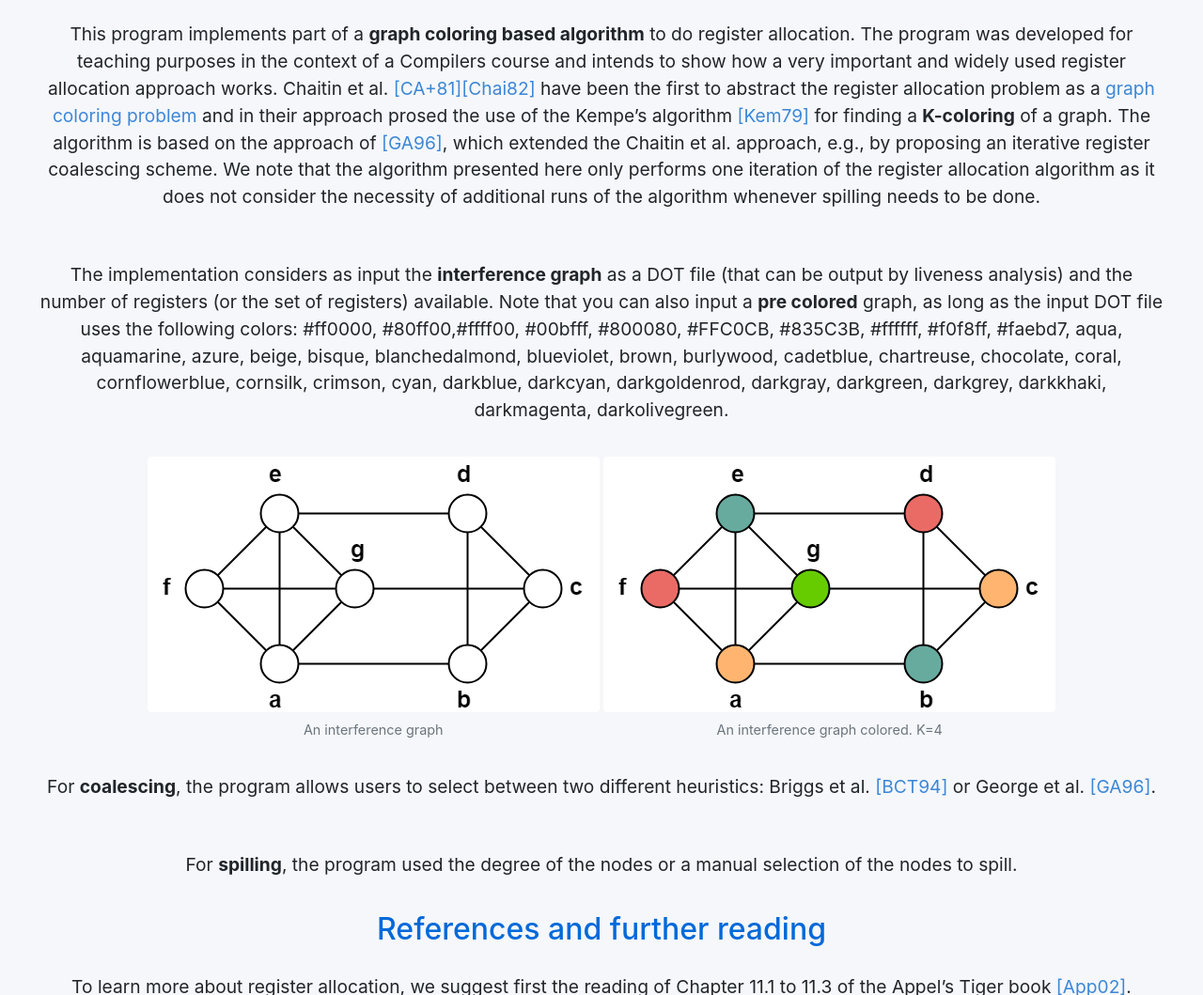
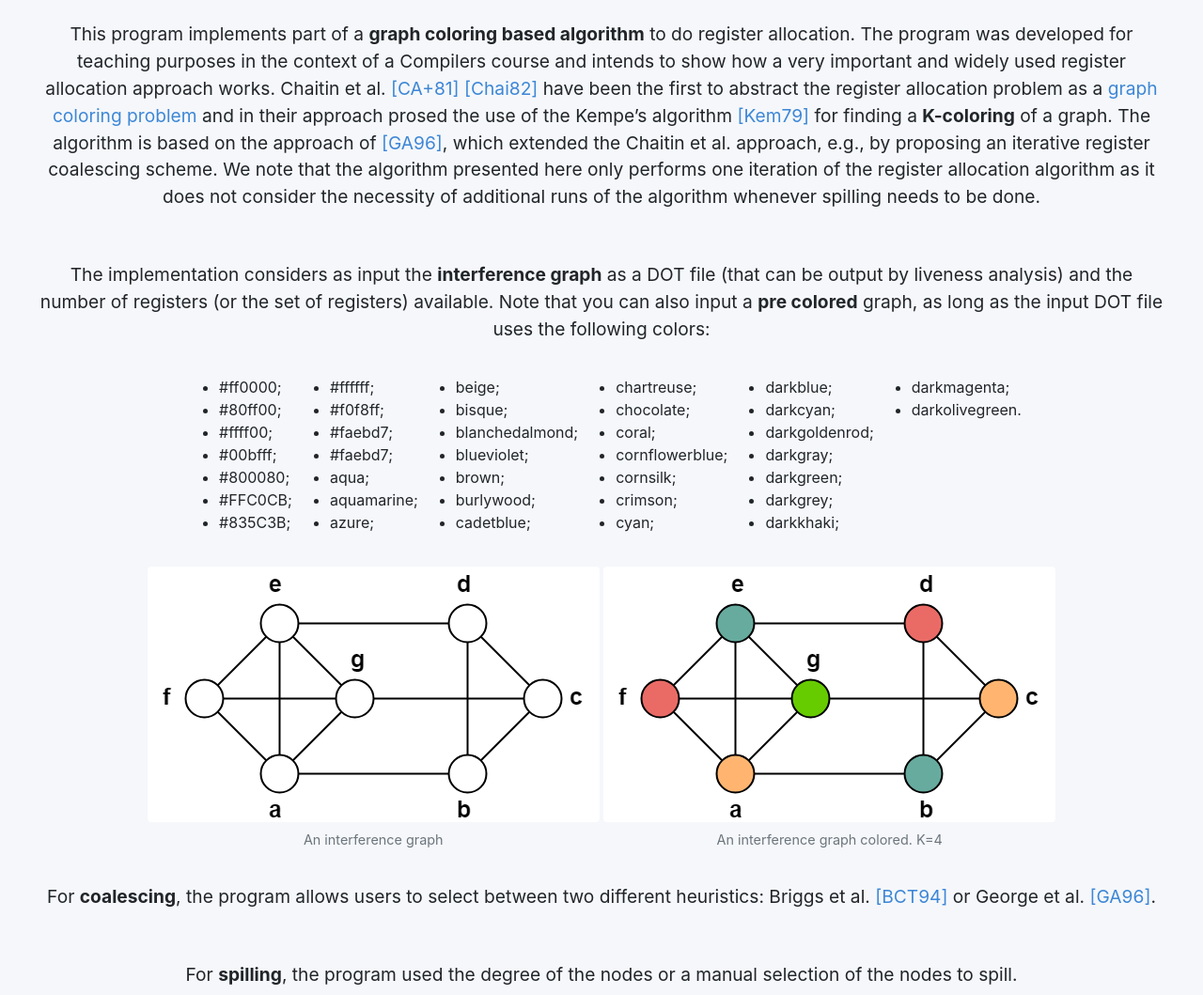
Before and after one commit to cdanielgomes/FEUP-Register-Allocation, a plain HTML site: page about.html in a window 1280 px wide. Shown: the part 751-1810 px from the top of the page at 94% size. Drawn offline with nearby package versions, Linux system fonts and the light colour scheme.

Commit message:
colors in columns

```diff
--- a/about.html
+++ b/about.html
@@ -1,15 +1,19 @@
 <!doctype html>
 <html lang="en">
+
 <head>
+
   <meta charset="utf-8">
   <meta name="viewport" content="width=device-width, initial-scale=1, shrink-to-fit=no">
 
   <!-- Bootstrap CSS -->
-    <link rel="stylesheet" href="https://stackpath.bootstrapcdn.com/bootstrap/4.3.1/css/bootstrap.min.css" integrity="sha384-ggOyR0iXCbMQv3Xipma34MD+dH/1fQ784/j6cY/iJTQUOhcWr7x9JvoRxT2MZw1T" crossorigin="anonymous">
+  <link rel="stylesheet" href="https://stackpath.bootstrapcdn.com/bootstrap/4.3.1/css/bootstrap.min.css" integrity="sha384-ggOyR0iXCbMQv3Xipma34MD+dH/1fQ784/j6cY/iJTQUOhcWr7x9JvoRxT2MZw1T"
+    crossorigin="anonymous">
   <link rel="stylesheet" href="css/about.css">
 
   <title>About this project</title>
 </head>
+
 <body>
   <div class="jumbotron">
     <h1 class="display-3">About this project</h1>
@@ -27,7 +31,14 @@
       Register Allocation
     </h1>
     <p class="text-center">
-        <strong><a href="https://en.wikipedia.org/wiki/Register_allocation">Register allocation</a></strong> is an important stage of compilers. It is responsible to allocate internal microprocessor registers for scalar variables in a software program. As the number of registers may not be enough to store, e.g., all the scalar variables in a function, some of those variables may have to be stored in memory (something that a compiler wants to avoid because of the overhead imposed by the memory access latencies). Register allocation considers that multiple variables might be allocated to the same register, the removal of <em>move instructions</em>, and cost models in order to select the variables to be stored in memory if needed.
+      <strong>
+        <a href="https://en.wikipedia.org/wiki/Register_allocation">Register allocation</a>
+      </strong> is an important stage of compilers. It is responsible to allocate internal microprocessor registers for scalar variables
+      in a software program. As the number of registers may not be enough to store, e.g., all the scalar variables in a function,
+      some of those variables may have to be stored in memory (something that a compiler wants to avoid because of the overhead
+      imposed by the memory access latencies). Register allocation considers that multiple variables might be allocated to
+      the same register, the removal of
+      <em>move instructions</em>, and cost models in order to select the variables to be stored in memory if needed.
     </p>
   </div>
 
@@ -36,43 +47,197 @@
       Register Allocation - Our project
     </h2>
     <p>
-        This program implements part of a <strong>graph coloring based algorithm</strong> to do register allocation. The program was developed for teaching purposes in the context of a Compilers course and intends to show how a very important and widely used register allocation approach works. Chaitin et al. <a href="#ca+81">[CA+81]</a><a href="#chai82">[Chai82]</a> have been the first to abstract the register allocation problem as a <a href="https://en.wikipedia.org/wiki/Graph_coloring">graph coloring problem</a> and in their approach prosed the use of the Kempe’s algorithm <a href="#kem79">[Kem79]</a> for finding a <strong>K-coloring</strong> of a graph.
-        The algorithm is based on the approach of <a href="#ga96">[GA96]</a>, which extended the Chaitin et al. approach, e.g., by proposing an iterative register coalescing scheme. We note that the algorithm presented here only performs one iteration of the register allocation algorithm as it does not consider the necessity of additional runs of the algorithm whenever spilling needs to be done.
+      This program implements part of a
+      <strong>graph coloring based algorithm</strong> to do register allocation. The program was developed for teaching purposes
+      in the context of a Compilers course and intends to show how a very important and widely used register allocation approach
+      works. Chaitin et al.
+      <a href="#ca+81">[CA+81]</a>
+      <a href="#chai82">[Chai82]</a> have been the first to abstract the register allocation problem as a
+      <a href="https://en.wikipedia.org/wiki/Graph_coloring">graph coloring problem</a> and in their approach prosed the use of the Kempe’s algorithm
+      <a href="#kem79">[Kem79]</a> for finding a
+      <strong>K-coloring</strong> of a graph. The algorithm is based on the approach of
+      <a href="#ga96">[GA96]</a>, which extended the Chaitin et al. approach, e.g., by proposing an iterative register coalescing scheme.
+      We note that the algorithm presented here only performs one iteration of the register allocation algorithm as it does
+      not consider the necessity of additional runs of the algorithm whenever spilling needs to be done.
     </p>
-      <p>The implementation considers as input the <strong>interference graph</strong> as a DOT file (that can be output by liveness analysis) and the number of registers (or the set of registers) available. Note that you can also input a <strong>pre colored</strong> graph, as long as the input DOT file uses the following colors: #ff0000, #80ff00,#ffff00,
-        #00bfff,
-        #800080,
-        #FFC0CB,
-        #835C3B,
-        #ffffff,
-        #f0f8ff,
-        #faebd7,
-        aqua,
-        aquamarine,
-        azure,
-        beige,
-        bisque,
-        blanchedalmond,
-        blueviolet,
-        brown,
-        burlywood,
-        cadetblue,
-        chartreuse,
-        chocolate,
-        coral,
-        cornflowerblue,
-        cornsilk,
-        crimson,
-        cyan,
-        darkblue,
-        darkcyan,
-        darkgoldenrod,
-        darkgray,
-        darkgreen,
-        darkgrey,
-        darkkhaki,
-        darkmagenta,
-        darkolivegreen.</p>
+    <p>The implementation considers as input the
+      <strong>interference graph</strong> as a DOT file (that can be output by liveness analysis) and the number of registers (or
+      the set of registers) available. Note that you can also input a
+      <strong>pre colored</strong> graph, as long as the input DOT file uses the following colors:
+    </p>
+    <div class="row">
+      <div class="column">
+        <ul>
+          <li>
+            #ff0000;
+          </li>
+
+          <li>
+            #80ff00;
+          </li>
+
+          <li>
+            #ffff00;
+          </li>
+
+          <li>
+            #00bfff;
+          </li>
+
+          <li>
+            #800080;
+          </li>
+
+          <li>
+            #FFC0CB;
+          </li>
+
+          <li>
+            #835C3B;
+          </li>
+        </ul>
+      </div>
+
+      <div class="column">
+        <ul>
+          <li>
+            #ffffff;
+          </li>
+
+          <li>
+            #f0f8ff;
+          </li>
+
+          <li>
+            #faebd7;
+          </li>
+
+          <li>
+            #faebd7;
+          </li>
+
+          <li>
+            aqua;
+          </li>
+
+          <li>
+            aquamarine;
+          </li>
+
+          <li>
+            azure;
+          </li>
+        </ul>
+      </div>
+
+      <div class="column">
+        <ul>
+          <li>
+            beige;
+          </li>
+
+          <li>
+            bisque;
+          </li>
+
+          <li>
+            blanchedalmond;
+          </li>
+
+          <li>
+            blueviolet;
+          </li>
+
+          <li>
+            brown;
+          </li>
+
+          <li>
+            burlywood;
+          </li>
+
+          <li>
+            cadetblue;
+          </li>
+        </ul>
+      </div>
+
+      <div class="column">
+        <ul>
+          <li>
+            chartreuse;
+          </li>
+
+          <li>
+            chocolate;
+          </li>
+
+          <li>
+            coral;
+          </li>
+
+          <li>
+            cornflowerblue;
+          </li>
+
+          <li>
+            cornsilk;
+          </li>
+
+          <li>
+            crimson;
+          </li>
+
+          <li>
+            cyan;
+          </li>
+        </ul>
+      </div>
+
+      <div class="column">
+        <ul>
+          <li>
+            darkblue;
+          </li>
+
+          <li>
+            darkcyan;
+          </li>
+
+          <li>
+            darkgoldenrod;
+          </li>
+
+          <li>
+            darkgray;
+          </li>
+
+          <li>
+            darkgreen;
+          </li>
+
+          <li>
+            darkgrey;
+          </li>
+
+          <li>
+            darkkhaki;
+          </li>
+        </ul>
+      </div>
+
+      <div class="column">
+        <ul>
+          <li>
+            darkmagenta;
+          </li>
+
+          <li>
+            darkolivegreen.
+          </li>
+        </ul>
+      </div>
+    </div>
     <figure class="figure">
       <img src="images/base.png" class="figure-img img-fluid rounded" alt="An example of an interference graph">
       <figcaption class="figure-caption">An interference graph</figcaption>
@@ -82,10 +247,14 @@
       <figcaption class="figure-caption">An interference graph colored. K=4</figcaption>
     </figure>
     <p>
-        For <strong>coalescing</strong>, the program allows users to select between two different heuristics: Briggs et al. <a href="#bct94">[BCT94]</a> or George et al. <a href="#ga96">[GA96]</a>.
+      For
+      <strong>coalescing</strong>, the program allows users to select between two different heuristics: Briggs et al.
+      <a href="#bct94">[BCT94]</a> or George et al.
+      <a href="#ga96">[GA96]</a>.
     </p>
     <p>
-        For <strong>spilling</strong>, the program used the degree of the nodes or a manual selection of the nodes to spill.
+      For
+      <strong>spilling</strong>, the program used the degree of the nodes or a manual selection of the nodes to spill.
     </p>
   </div>
 
@@ -94,25 +263,58 @@
       References and further reading
     </h2>
     <p>
-        To learn more about register allocation, we suggest first the reading of Chapter 11.1 to 11.3 of the Appel’s Tiger book <a href="#app02">[App02]</a>. <br>
-        To know about other approaches to register allocation, we suggest the article <a href="#ps99">[PS99]</a>, which proposed the “Linear Scan Register Allocation” approach.
+      To learn more about register allocation, we suggest first the reading of Chapter 11.1 to 11.3 of the Appel’s Tiger book
+      <a href="#app02">[App02]</a>.
+      <br> To know about other approaches to register allocation, we suggest the article
+      <a href="#ps99">[PS99]</a>, which proposed the “Linear Scan Register Allocation” approach.
     </p>
     <ul>
-        <li id="kem79"><strong>[Kem79]</strong> Kempe, A. B. 1879. On the geographical problem of the four colors. Am. J. Math. 2, 193-200.</li>
-        <li id="chai82"><strong>[Chai82]</strong> G. J. Chaitin. 1982. Register allocation & spilling via graph coloring. In Proceedings of the 1982 SIGPLAN symposium on Compiler construction(SIGPLAN '82). ACM, New York, NY, USA, 98-105. <a href="http://dx.doi.org/10.1145/800230.806984">DOI</a> </li>
-        <li id="ca+81"><strong>[CA+81]</strong> Gregory J. Chaitin, Marc A. Auslander, Ashok K. Chandra, John Cocke, Martin E. Hopkins, and Peter W. Markstein. 1981. Register allocation via coloring. Comput. Lang. 6, 1 (January 1981), 47-57. <a href="http://dx.doi.org/10.1016/0096-0551(81)90048-5">DOI</a></li>
-        <li id="bct94"><strong>[BCT94]</strong> Preston Briggs, Keith D. Cooper, and Linda Torczon. 1994. Improvements to graph coloring register allocation. ACM Trans. Program. Lang. Syst. 16, 3 (May 1994), 428-455. <a href="https://doi.org/10.1145/177492.177575">DOI</a></li>
-        <li id="ga96"><strong>[GA96]</strong> Lal George and Andrew W. Appel. 1996. Iterated register coalescing. ACM Trans. Program. Lang. Syst. 18, 3 (May 1996), 300-324. <a href="http://dx.doi.org/10.1145/229542.229546">DOI</a></li>
-        <li id="app02"><strong>[App02]</strong> Appel, Andrew Wilson, Modern Compiler Implementation in Java, 2nd edition. Cambridge University Press, 2002. ISBN 0-521-82060-X</li>
-        <li id="ps99"><strong>[PS99]</strong> Massimiliano Poletto and Vivek Sarkar. 1999. Linear scan register allocation. ACM Trans. Program. Lang. Syst. 21, 5 (September 1999), 895-913. <a href="http://dx.doi.org/10.1145/330249.330250">DOI</a></li>
+      <li id="kem79">
+        <strong>[Kem79]</strong> Kempe, A. B. 1879. On the geographical problem of the four colors. Am. J. Math. 2, 193-200.</li>
+      <li id="chai82">
+        <strong>[Chai82]</strong> G. J. Chaitin. 1982. Register allocation & spilling via graph coloring. In Proceedings of the 1982
+        SIGPLAN symposium on Compiler construction(SIGPLAN '82). ACM, New York, NY, USA, 98-105.
+        <a href="http://dx.doi.org/10.1145/800230.806984">DOI</a>
+      </li>
+      <li id="ca+81">
+        <strong>[CA+81]</strong> Gregory J. Chaitin, Marc A. Auslander, Ashok K. Chandra, John Cocke, Martin E. Hopkins, and Peter
+        W. Markstein. 1981. Register allocation via coloring. Comput. Lang. 6, 1 (January 1981), 47-57.
+        <a href="http://dx.doi.org/10.1016/0096-0551(81)90048-5">DOI</a>
+      </li>
+      <li id="bct94">
+        <strong>[BCT94]</strong> Preston Briggs, Keith D. Cooper, and Linda Torczon. 1994. Improvements to graph coloring register
+        allocation. ACM Trans. Program. Lang. Syst. 16, 3 (May 1994), 428-455.
+        <a href="https://doi.org/10.1145/177492.177575">DOI</a>
+      </li>
+      <li id="ga96">
+        <strong>[GA96]</strong> Lal George and Andrew W. Appel. 1996. Iterated register coalescing. ACM Trans. Program. Lang. Syst.
+        18, 3 (May 1996), 300-324.
+        <a href="http://dx.doi.org/10.1145/229542.229546">DOI</a>
+      </li>
+      <li id="app02">
+        <strong>[App02]</strong> Appel, Andrew Wilson, Modern Compiler Implementation in Java, 2nd edition. Cambridge University
+        Press, 2002. ISBN 0-521-82060-X</li>
+      <li id="ps99">
+        <strong>[PS99]</strong> Massimiliano Poletto and Vivek Sarkar. 1999. Linear scan register allocation. ACM Trans. Program.
+        Lang. Syst. 21, 5 (September 1999), 895-913.
+        <a href="http://dx.doi.org/10.1145/330249.330250">DOI</a>
+      </li>
     </ul>
     <p>
       Some patents about the topic:
     </p>
     <ul>
-        <li><strong>[Cha86]</strong> Gregory J. Chaitin, “Register allocation and spilling via graph coloring,” Patent US4571678A, filed 1986/02/18. <a href="http://patft.uspto.gov/netacgi/nph-Parser?
-          Sect1=PTO1&Sect2=HITOFF&p=1&u=/netahtml/PTO/srchnum.html&r=1&f=G&l=50&d=PALL&s1=4571678.PN">Patent</a></li>
-        <li><strong>[BC+93]</strong> Briggs, Preston P., Cooper, Keith D., Kennedy Jr., Kenneth W. and Torczon, Linda M., "Digital computer register allocation and code spilling using interference graph coloring." Patent US5249295A. issued 1993-09-28. <a href="http://patft.uspto.gov/netacgi/nph-Parser?Sect1=PTO1&Sect2=HITOFF&p=1&u=/netahtml/PTO/srchnum.html&r=1&f=G&l=50&d=PALL&s1=5249295.PN">Patent</a></li>
+      <li>
+        <strong>[Cha86]</strong> Gregory J. Chaitin, “Register allocation and spilling via graph coloring,” Patent US4571678A, filed
+        1986/02/18.
+        <a href="http://patft.uspto.gov/netacgi/nph-Parser?
+          Sect1=PTO1&Sect2=HITOFF&p=1&u=/netahtml/PTO/srchnum.html&r=1&f=G&l=50&d=PALL&s1=4571678.PN">Patent</a>
+      </li>
+      <li>
+        <strong>[BC+93]</strong> Briggs, Preston P., Cooper, Keith D., Kennedy Jr., Kenneth W. and Torczon, Linda M., "Digital computer
+        register allocation and code spilling using interference graph coloring." Patent US5249295A. issued 1993-09-28.
+        <a href="http://patft.uspto.gov/netacgi/nph-Parser?Sect1=PTO1&Sect2=HITOFF&p=1&u=/netahtml/PTO/srchnum.html&r=1&f=G&l=50&d=PALL&s1=5249295.PN">Patent</a>
+      </li>
     </ul>
   </div>
 
@@ -122,13 +324,21 @@
 
   <footer>
     <h2>Authors:</h2>
-      <p><a href="mailto:up201502858@fe.up.pt">Beatriz de Henriques Martins</a>, <a href="mailto:up201603404@fe.up.pt">Carlos Daniel Coelho Ferreira Gomes</a> and <a href="mailto:up201605017@fe.up.pt">Joana Sofia Mendes Ramos</a></p>
+    <p>
+      <a href="mailto:up201502858@fe.up.pt">Beatriz de Henriques Martins</a>,
+      <a href="mailto:up201603404@fe.up.pt">Carlos Daniel Coelho Ferreira Gomes</a> and
+      <a href="mailto:up201605017@fe.up.pt">Joana Sofia Mendes Ramos</a>
+    </p>
   </footer>
 
   <!-- Optional JavaScript -->
   <!-- jQuery first, then Popper.js, then Bootstrap JS -->
-    <script src="https://code.jquery.com/jquery-3.3.1.slim.min.js" integrity="sha384-q8i/X+965DzO0rT7abK41JStQIAqVgRVzpbzo5smXKp4YfRvH+8abtTE1Pi6jizo" crossorigin="anonymous"></script>
-    <script src="https://cdnjs.cloudflare.com/ajax/libs/popper.js/1.14.7/umd/popper.min.js" integrity="sha384-UO2eT0CpHqdSJQ6hJty5KVphtPhzWj9WO1clHTMGa3JDZwrnQq4sF86dIHNDz0W1" crossorigin="anonymous"></script>
-    <script src="https://stackpath.bootstrapcdn.com/bootstrap/4.3.1/js/bootstrap.min.js" integrity="sha384-JjSmVgyd0p3pXB1rRibZUAYoIIy6OrQ6VrjIEaFf/nJGzIxFDsf4x0xIM+B07jRM" crossorigin="anonymous"></script>
+  <script src="https://code.jquery.com/jquery-3.3.1.slim.min.js" integrity="sha384-q8i/X+965DzO0rT7abK41JStQIAqVgRVzpbzo5smXKp4YfRvH+8abtTE1Pi6jizo"
+    crossorigin="anonymous"></script>
+  <script src="https://cdnjs.cloudflare.com/ajax/libs/popper.js/1.14.7/umd/popper.min.js" integrity="sha384-UO2eT0CpHqdSJQ6hJty5KVphtPhzWj9WO1clHTMGa3JDZwrnQq4sF86dIHNDz0W1"
+    crossorigin="anonymous"></script>
+  <script src="https://stackpath.bootstrapcdn.com/bootstrap/4.3.1/js/bootstrap.min.js" integrity="sha384-JjSmVgyd0p3pXB1rRibZUAYoIIy6OrQ6VrjIEaFf/nJGzIxFDsf4x0xIM+B07jRM"
+    crossorigin="anonymous"></script>
 </body>
+
 </html>
--- a/css/about.css
+++ b/css/about.css
@@ -3,7 +3,8 @@ body {
     background-color: #f5f7fa;
 }
 
-#register-allocation, h2 {
+#register-allocation,
+h2 {
     color: #0069d9;
 }
 
@@ -12,12 +13,13 @@ p {
     font-size: 1.2rem;
 }
 
-a, a:focus {
+a,
+a:focus {
     color: #3d87d6;
     text-decoration: none;
 }
 
-a:hover{
+a:hover {
     color: #0069d9;
     text-decoration: none;
 }
@@ -25,3 +27,8 @@ a:hover{
 ul {
     text-align: left;
 }
+
+div.row {
+    justify-content: center;
+    padding-bottom: 1.5%;
+}
```
Lines whose indentation alone changed are shown as unchanged.
